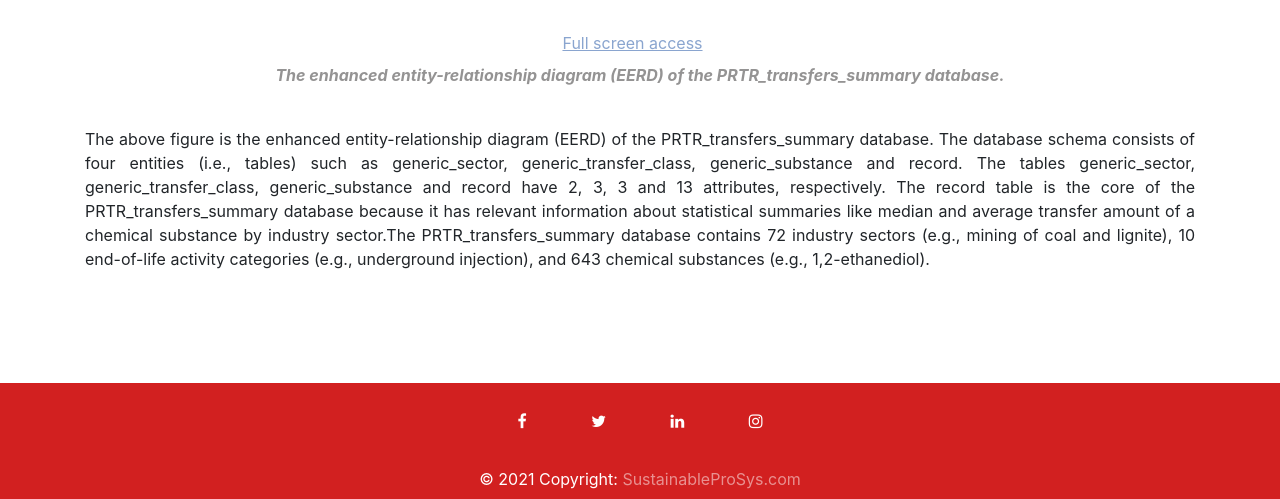
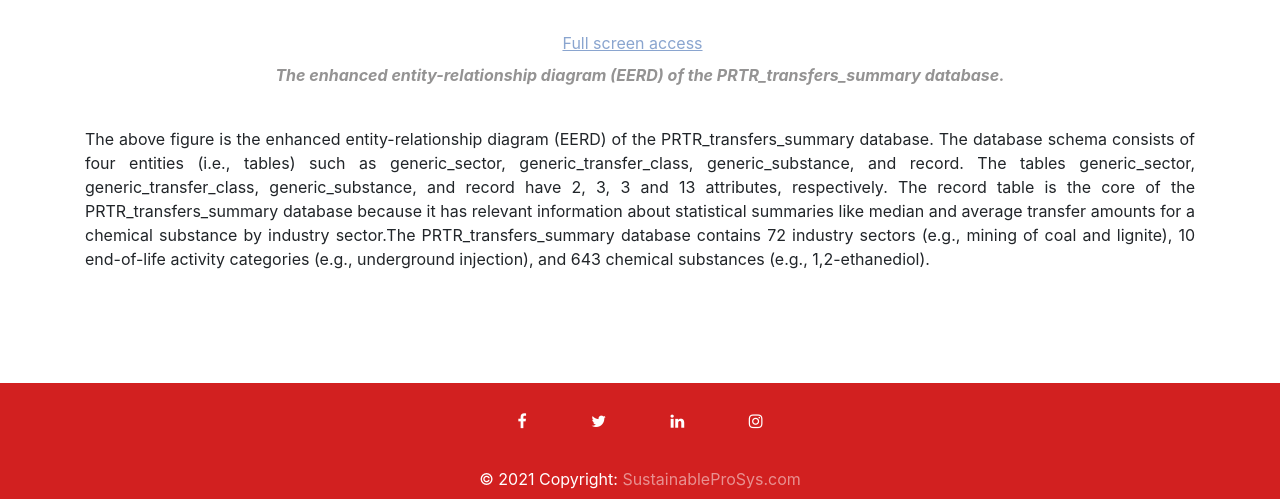
Before and after one commit to jodhernandezbe/PRTR_transfers_FastAPI, a FastAPI app: page /about/ in a window 1280 px wide. Shown: the part 1191-1690 px from the top of the page. Run offline with FastAPI, Linux system fonts and the light colour scheme; some libraries are stand-ins or nearby versions.

Commit message:
Version Dec 02, 2021

```diff
--- a/templates/about.html
+++ b/templates/about.html
@@ -29,7 +29,7 @@
                     </figcaption>
                 </figure>
                 <p style="text-align: justify; text-justify: inter-word;">
-                    The above figure is the enhanced entity-relationship diagram (EERD) of the PRTR_transfers_summary database. The database schema consists of four entities (i.e., tables) such as generic_sector, generic_transfer_class, generic_substance and record. The tables generic_sector, generic_transfer_class, generic_substance and record have 2, 3, 3 and 13 attributes, respectively. The record table is the core of the PRTR_transfers_summary database because it has relevant information about statistical summaries like median and average transfer amount of a chemical substance by industry sector.The PRTR_transfers_summary database contains 72 industry sectors (e.g., mining of coal and lignite), 10 end-of-life activity categories (e.g., underground injection), and 643 chemical substances (e.g., 1,2-ethanediol).
+                    The above figure is the enhanced entity-relationship diagram (EERD) of the PRTR_transfers_summary database. The database schema consists of four entities (i.e., tables) such as generic_sector, generic_transfer_class, generic_substance, and record. The tables generic_sector, generic_transfer_class, generic_substance, and record have 2, 3, 3 and 13 attributes, respectively. The record table is the core of the PRTR_transfers_summary database because it has relevant information about statistical summaries like median and average transfer amounts for a chemical substance by industry sector.The PRTR_transfers_summary database contains 72 industry sectors (e.g., mining of coal and lignite), 10 end-of-life activity categories (e.g., underground injection), and 643 chemical substances (e.g., 1,2-ethanediol).
                 </p>
             </section>
         </div>
```
